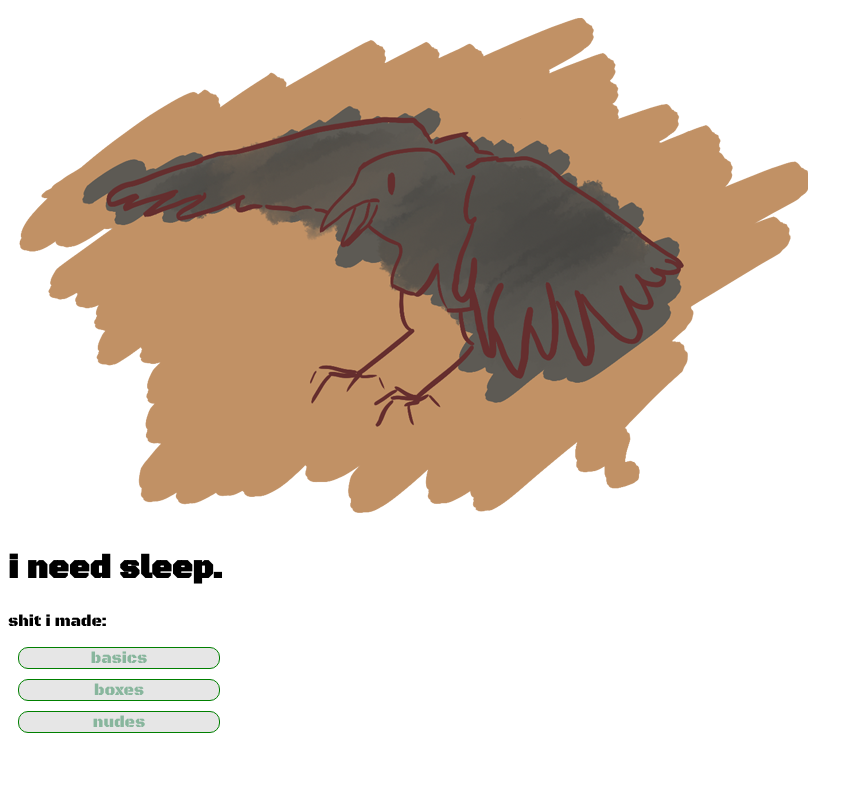
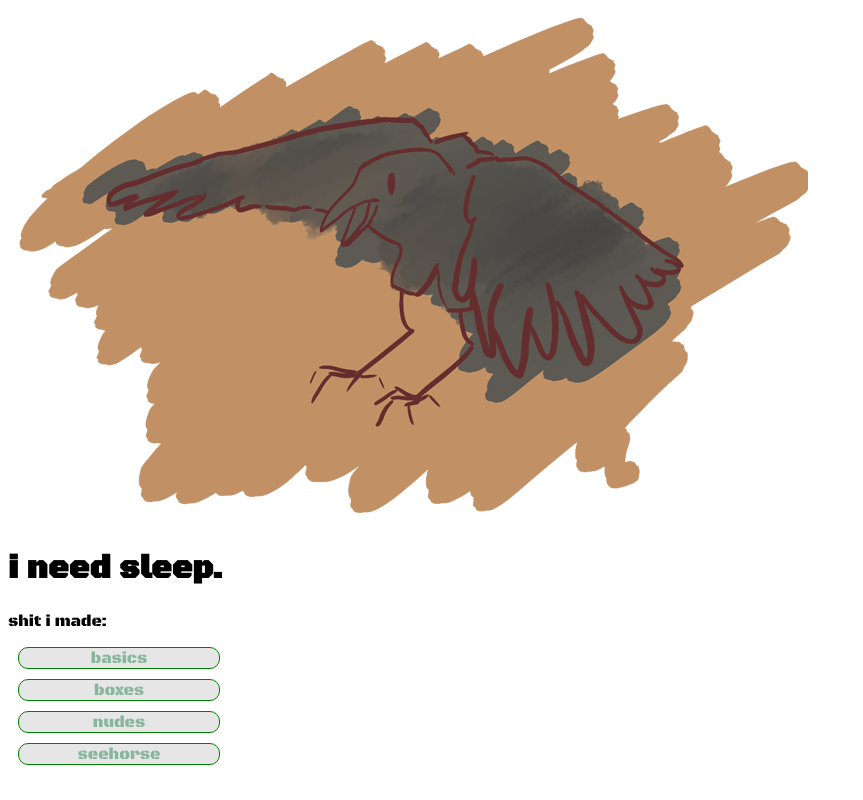
Before and after one commit to crowtons/ERESA, a plain HTML site: page index.html in a window 1280 px wide. Shown: the whole page, without its empty margins (0-863 px from the left). Drawn offline with Linux system fonts and the light colour scheme.

Commit message:
Update index.html

```diff
--- a/index.html
+++ b/index.html
@@ -62,6 +62,7 @@ a:active{
 <li><a href="text.html">basics</a></li>
 <li><a href="boxes.html">boxes</a><li>
 <li><a href="images.html">nudes</a></li>
+<li><a href="seahorse.html">seehorse</a></li>
 </ul>
 </body>
 </html>
```
